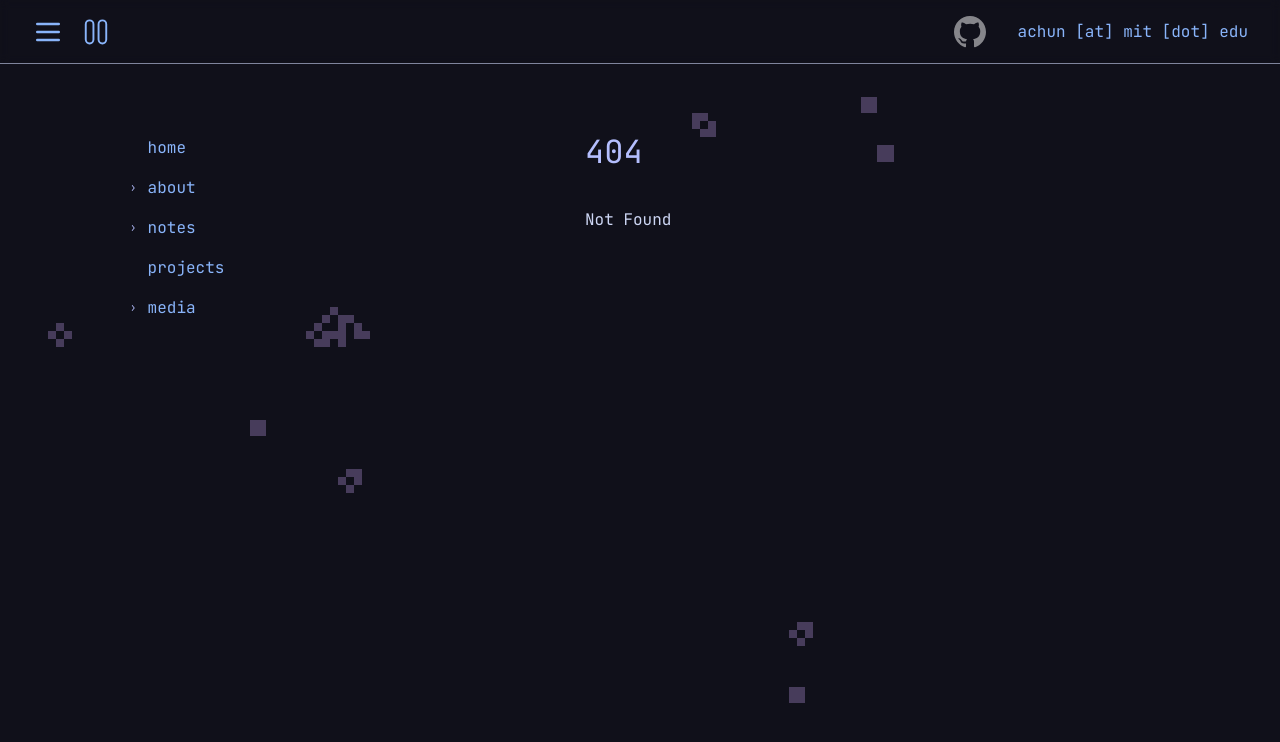
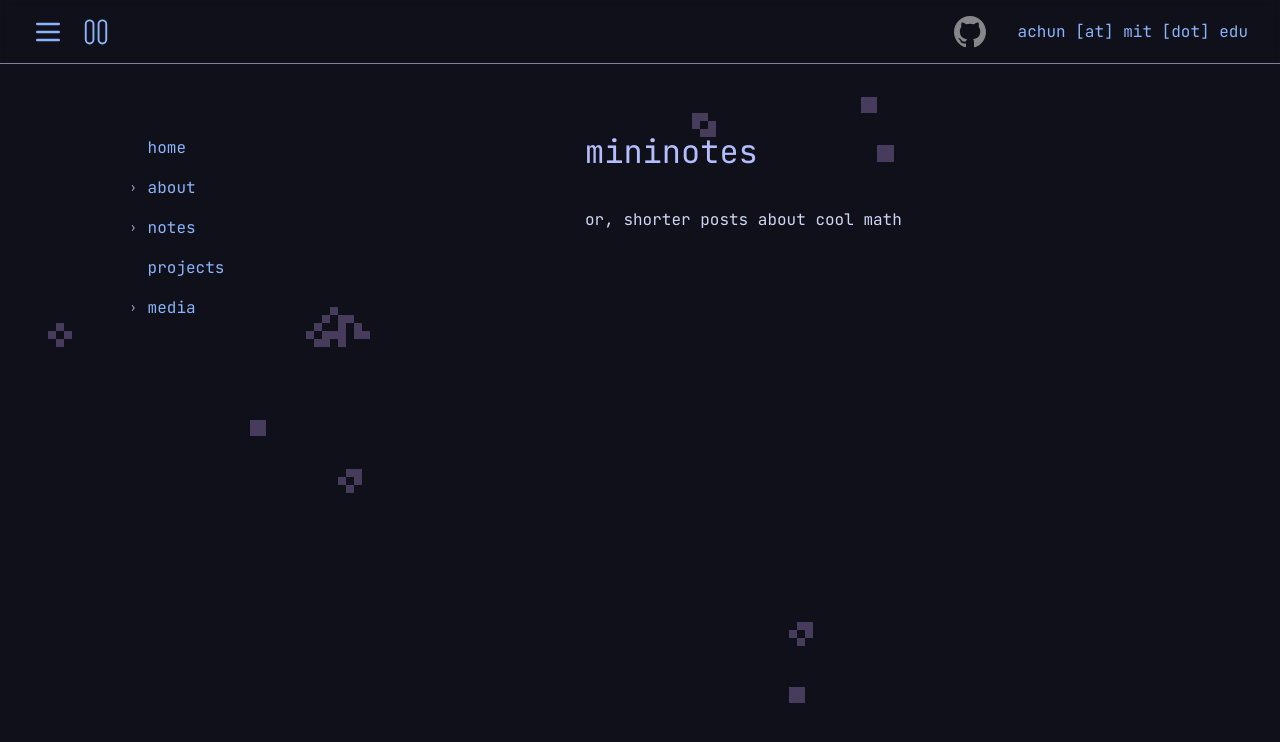
Before and after one commit to cemeterysummoning/website-v2, a SvelteKit app: page /notes/minis in a window 1280 px wide. Before the commit this address had no page. Shown: the top 742 px of the page. Built offline with nearby package versions, Linux system fonts and the light colour scheme.

Commit message:
fix background res

```diff
--- a/src/routes/+layout.svelte
+++ b/src/routes/+layout.svelte
@@ -21,7 +21,7 @@
 
 <svelte:window bind:innerWidth={width} />
 
-<div id="background" class="w-screen h-screen top-0 left-0 right-0 bottom-0 fixed">
+<div id="background" class="w-full h-full top-0 left-0 right-0 bottom-0 fixed">
 	<GOL />
 </div>
 
--- a/src/routes/about/+page.svelte
+++ b/src/routes/about/+page.svelte
@@ -14,6 +14,7 @@
     {@render entry("2023 - 2024", "research assistant with", "UMD Collaborative Controls and Robotics Lab (CCRL)", "https://ccrl.umd.edu/")}
     {@render entry("2021 - 2024", "regional director for", "Steel City Codes, D.C. chapter", "https://www.steelcitycodes.org/")}
 </tbody></table>
+<!-- add bulleted list for more details under each -->
 
 <h2 id="education">education</h2>
 <table class="md:table-fixed table-auto w-full"><tbody>
@@ -21,6 +22,8 @@
     <tr><td class="year">2020 - 2024</td><td>Science, Mathematics, and Computer Science Program at Montgomery Blair</td></tr>
     <tr><td class="year">2022</td><td>MIT Beaver Works Summer Institute in Quantum Software</td></tr>
 </tbody></table>
+
+<h2 id="coursework">coursework</h2>
 
 <style>
     * {
--- /dev/null
+++ b/src/routes/notes/minis/+page.svelte
@@ -0,0 +1,2 @@
+<h1>mininotes</h1>
+<h2>or, shorter posts about cool math</h2>
```
Also changed, not shown: src/routes/notes/minis/[slug]/+page.svelte (added).
